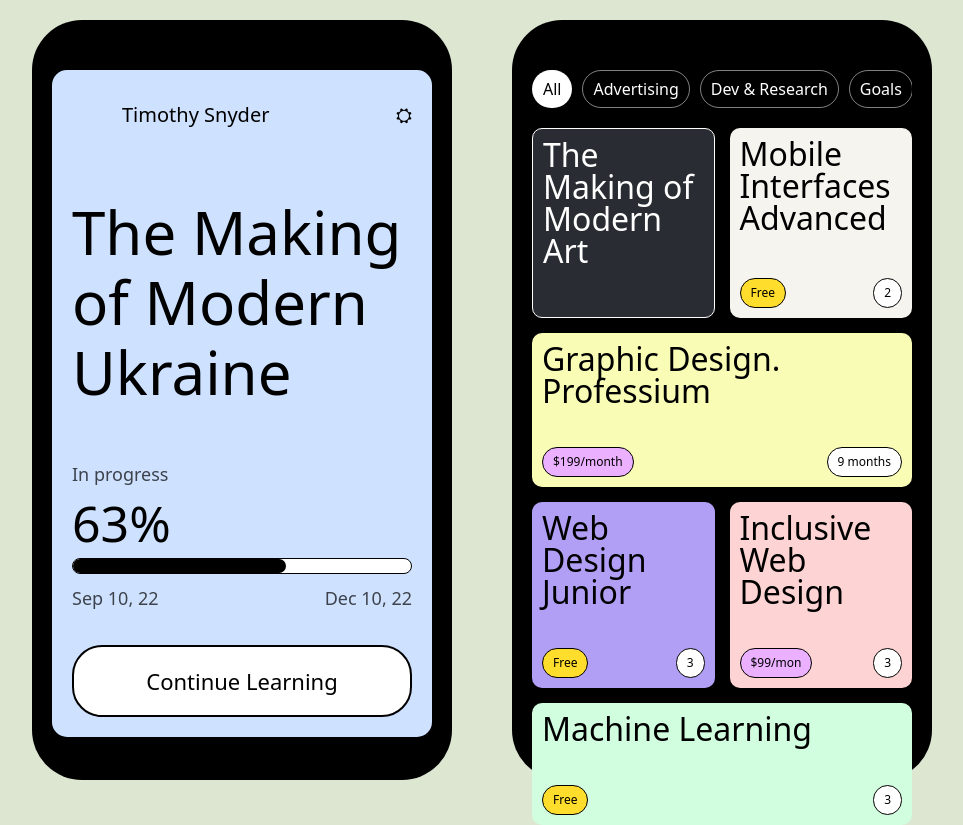
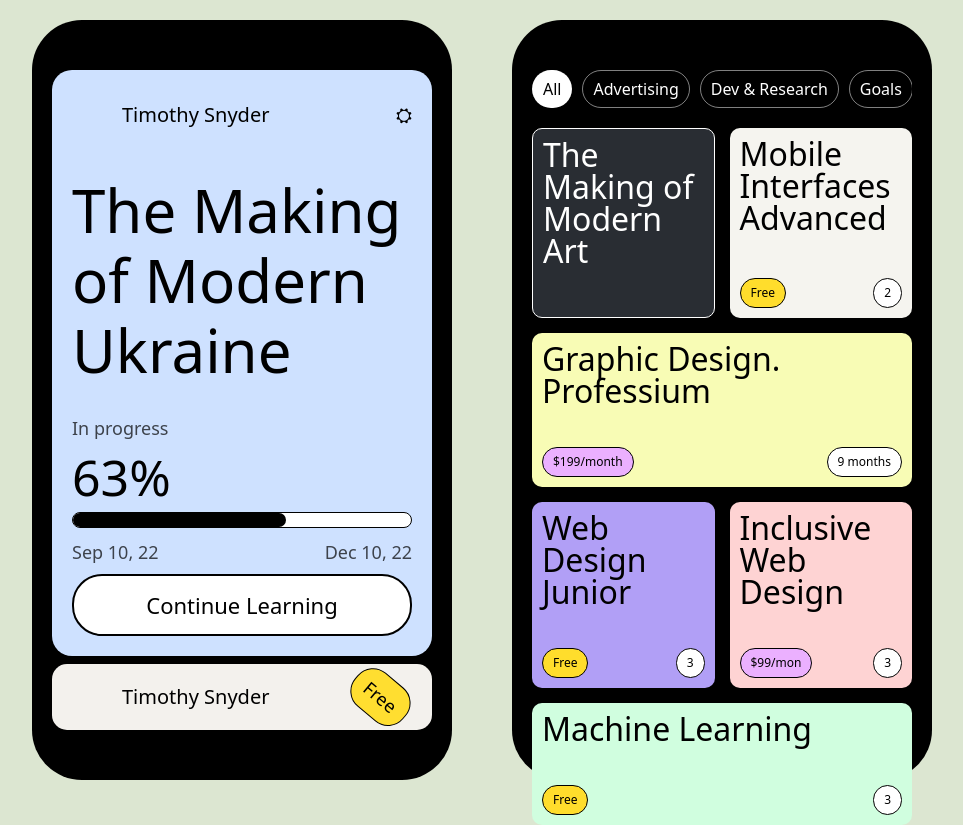
Before and after one commit to Kronii1/High-End-Fashion-Store, a website built with Vite: page index.html in a window 1280 px wide. Shown: the whole page, without its empty margins (158-1121 px from the left). Built offline with nearby package versions, Linux system fonts and the light colour scheme; files whose address does not match are found by name.

Commit message:
First Phone Screen Footer Title & Button make

```diff
--- a/index.html
+++ b/index.html
@@ -8,7 +8,7 @@
     <title>Vite App</title>
   </head>
   <body>
-    <div class="phone">
+    <div class="phone first_phone">
       <div class="phone__screen">
         <header class="user__header">
           <div class="user__header-item">
@@ -38,6 +38,15 @@
         </div>
         <div class="footer__button">
           <span class="footer__button-text">Continue Learning</span>
+        </div>
+      </div>
+      <div class="footer__info">
+        <div class="footer__info-title">
+          <div class="footer__info-icon"></div>
+          <span class="footer__info-name">Timothy Snyder</span>
+        </div>
+        <div class="footer__info-freeBox">
+          <span class="footer__info-freeBox-text">Free</span>
         </div>
       </div>
     </div>
--- a/styles/style.scss
+++ b/styles/style.scss
@@ -18,12 +18,17 @@ body {
   box-sizing: border-box;
 }
 
+.first_phone {
+  display: grid;
+  grid-template-rows: 90% 10%;
+}
+
 .phone__screen {
   display: grid;
   grid-template-rows: 50px 4.5fr 2.5fr 1fr;
   background-color: #cee1ff;
-  height: 95%;
-  border-radius: 15px;
+  height: 92%;
+  border-radius: 20px;
   padding: 20px;
   .user__header {
     display: flex;
@@ -102,6 +107,41 @@ body {
   background-color: white;
   .footer__button-text {
     font-size: 22px;
+  }
+}
+
+.footer__info {
+  background-color: #f3f1ed;
+  border-radius: 15px;
+  display: flex;
+  justify-content: space-between;
+  align-items: center;
+  padding: 20px;
+  .footer__info-title {
+    display: flex;
+    gap: 10px;
+    font-size: 20px;
+    align-items: center;
+    .footer__info-icon {
+      width: 40px;
+      height: 40px;
+      background-image: url("../image/profile.jpg");
+      background-position: center;
+      background-repeat: no-repeat;
+      background-size: 40px;
+      border-radius: 50%;
+    }
+  }
+  .footer__info-freeBox {
+    display: flex;
+    justify-content: center;
+    align-items: center;
+    font-size: 18px;
+    border: 1px solid black;
+    padding: 12px;
+    border-radius: 20px;
+    background-color: #ffde30;
+    transform: rotate(40deg);
   }
 }
 
```
